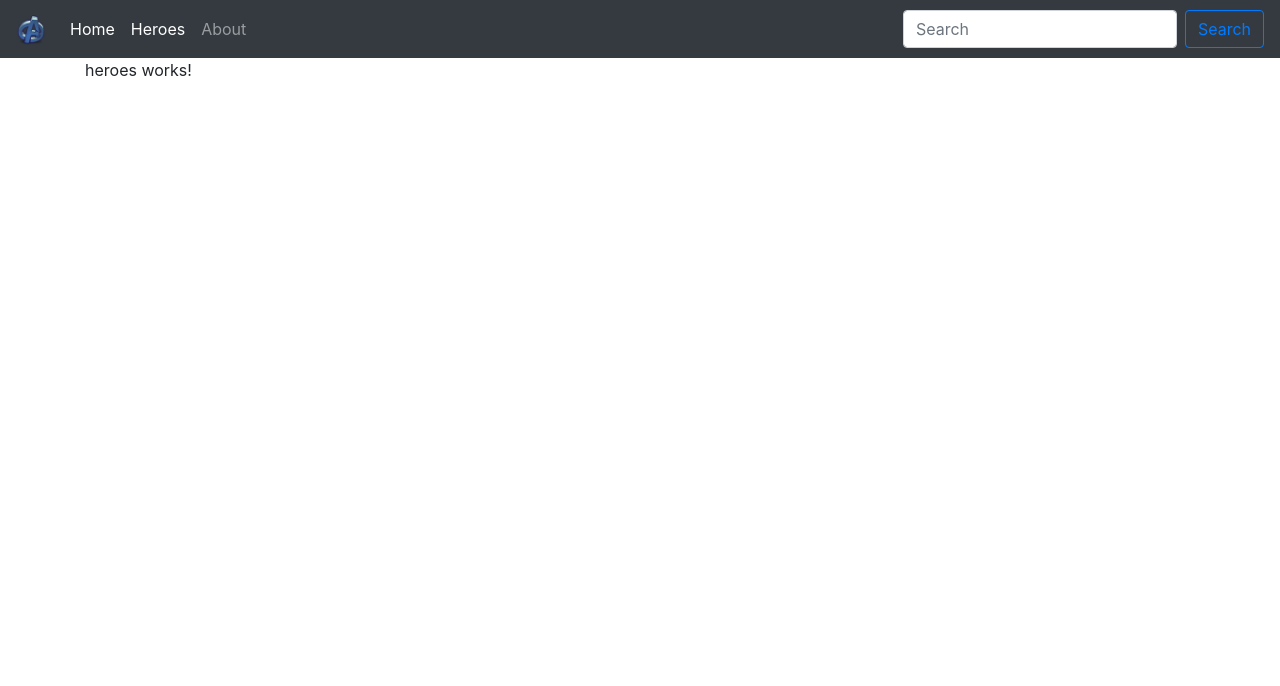
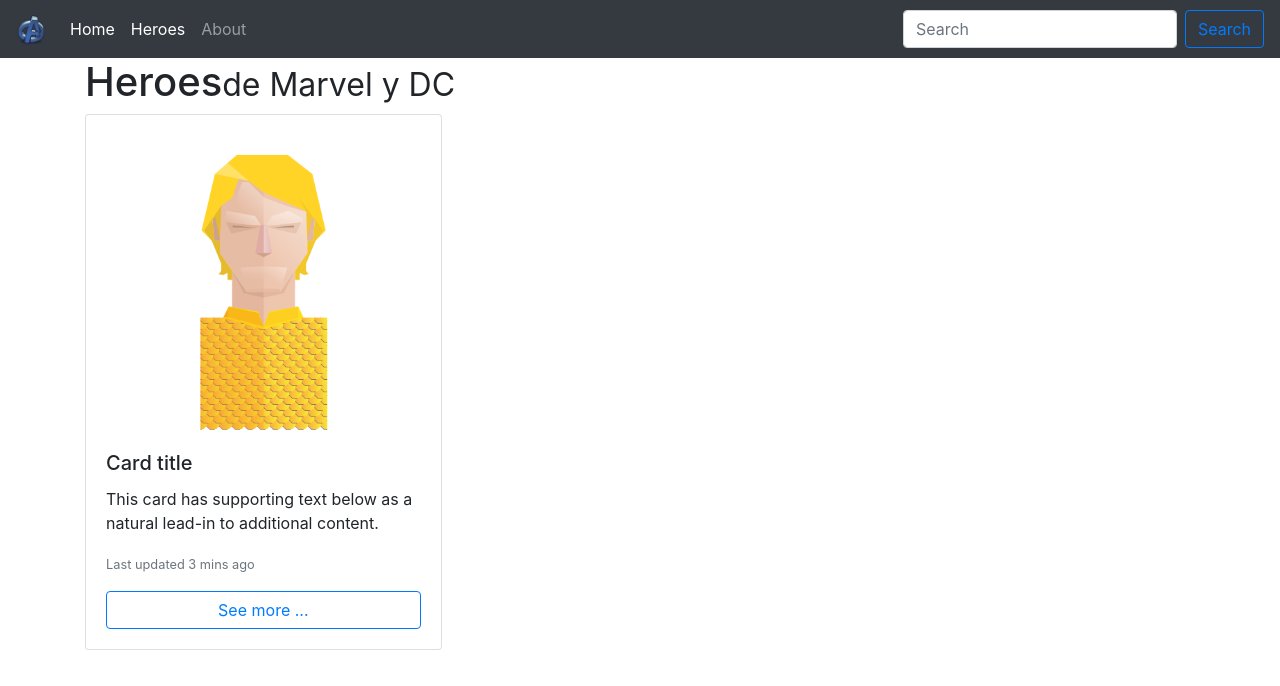
Before and after one commit to jealdana/FGW02, an Angular app: page /heroes in a window 1280 px wide. Shown: the top 686 px of the page. Built offline with nearby package versions, Linux system fonts and the light colour scheme.

Commit message:
Putting text placeholder

```diff
--- a/src/app/components/about/about.component.html
+++ b/src/app/components/about/about.component.html
@@ -1 +1,6 @@
+<h1 class="animated fadeIn fast">"About Comic App"</h1>
+<hr>
+<p class="animated fadeIn">
+  Lorem ipsum dolor sit amet, consectetur adipisicing elit, sed do eiusmod tempor incididunt ut labore et dolore magna aliqua. Ut enim ad minim veniam, quis nostrud exercitation ullamco laboris nisi ut aliquip ex ea commodo consequat. Duis aute irure dolor in reprehenderit in voluptate velit esse cillum dolore eu fugiat nulla pariatur. Excepteur sint occaecat cupidatat non proident, sunt in culpa qui officia deserunt mollit anim id est laborum.
+</p>
 <p>about works!</p>
--- a/src/app/components/heroes/heroes.component.html
+++ b/src/app/components/heroes/heroes.component.html
@@ -1 +1,13 @@
-<p>heroes works!</p>
+<h1>Heroes<small>de Marvel y DC</small></h1>
+
+<div class="card-columns">
+  <div class="card">
+      <img src="assets/img/aquaman.png" class="card-img-top" alt="...">
+      <div class="card-body">
+        <h5 class="card-title">Card title</h5>
+        <p class="card-text">This card has supporting text below as a natural lead-in to additional content.</p>
+        <p class="card-text"><small class="text-muted">Last updated 3 mins ago</small></p>
+        <button type="button" class="btn btn-outline-primary btn-block" name="button">See more ...</button>
+      </div>
+    </div>
+</div>
```
